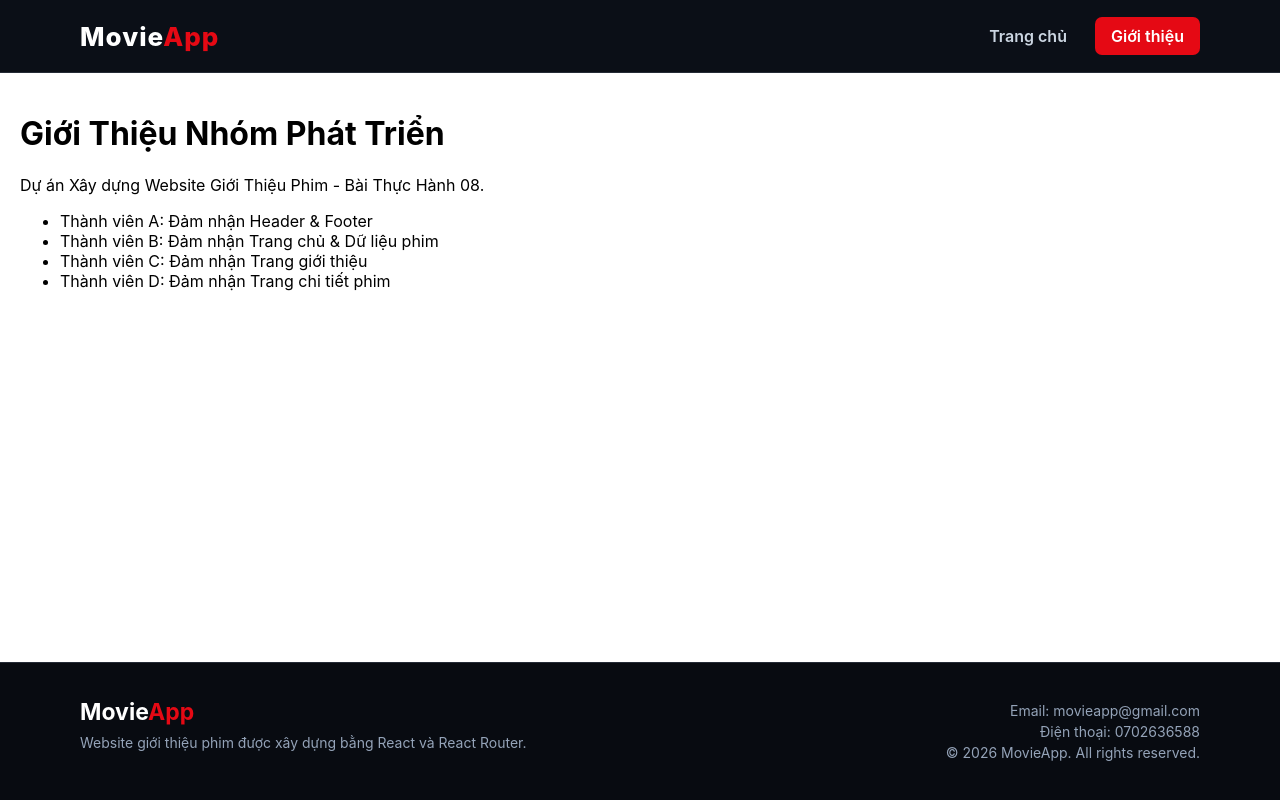
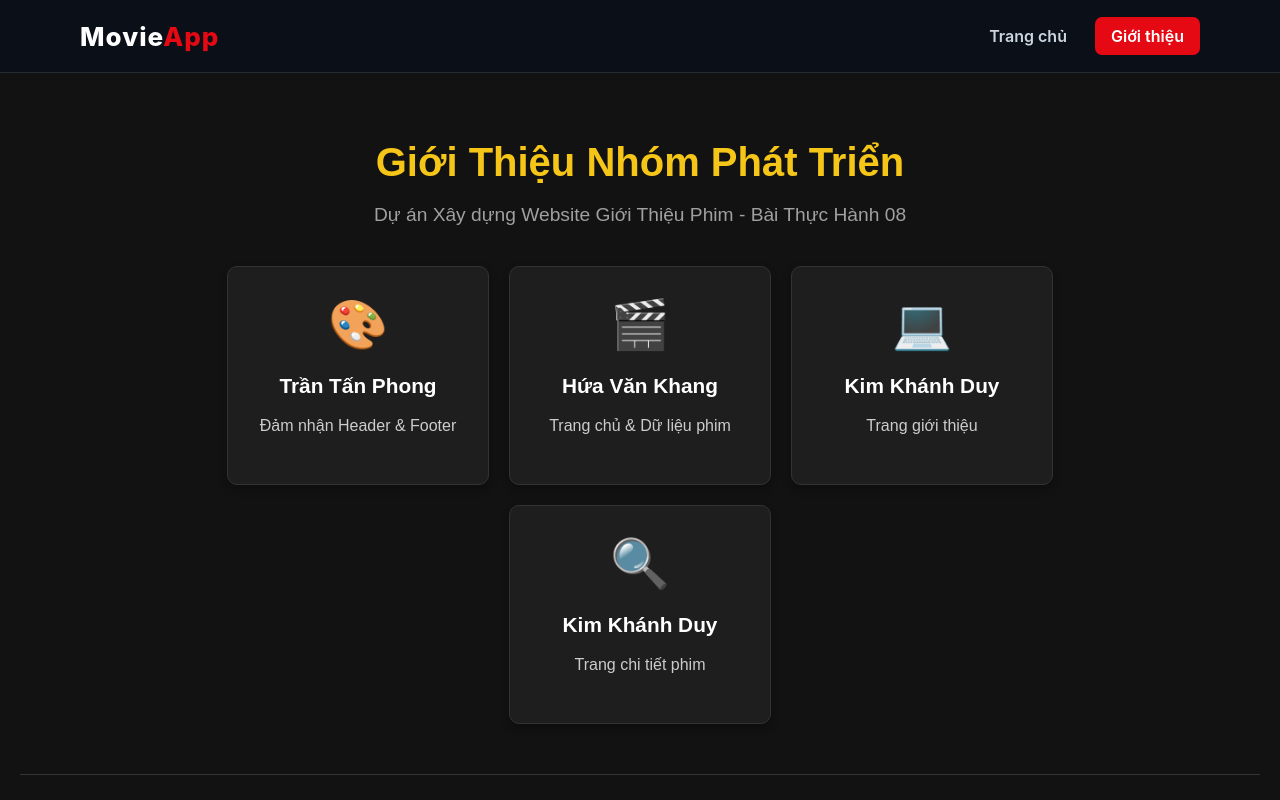
Before and after one commit to khanghv-dev/movie-app, a React (Create React App) app: page /about in a window 1280 px wide. Shown: the top 800 px of the page. Built offline with nearby package versions, Linux system fonts and the light colour scheme.

Commit message:
Thêm tính năng About page

```diff
--- /dev/null
+++ b/src/pages/AboutPage.css
@@ -0,0 +1,74 @@
+/* Bao quát toàn bộ trang giới thiệu */
+.about-container {
+  padding: 40px 20px;
+  background-color: #121212;
+  color: #ffffff;
+  min-height: 100vh;
+  font-family: 'Arial', sans-serif;
+  text-align: center;
+}
+
+/* Phần tiêu đề */
+.about-header h1 {
+  font-size: 2.5rem;
+  color: #f5c518;
+  margin-bottom: 10px;
+}
+
+.about-subtitle {
+  font-size: 1.2rem;
+  color: #a0a0a0;
+  margin-bottom: 40px;
+}
+
+/* Lưới chứa các thẻ thành viên */
+.team-grid {
+  display: flex;
+  flex-wrap: wrap;
+  justify-content: center;
+  gap: 20px;
+  max-width: 1000px;
+  margin: 0 auto;
+}
+
+/* Thiết kế thẻ (Card) cho từng thành viên */
+.team-card {
+  background-color: #1e1e1e;
+  border-radius: 10px;
+  padding: 30px 20px;
+  width: 220px;
+  box-shadow: 0 4px 8px rgba(0, 0, 0, 0.3);
+  transition: transform 0.3s ease, box-shadow 0.3s ease;
+  border: 1px solid #333;
+}
+
+.team-card:hover {
+  transform: translateY(-10px);
+  box-shadow: 0 8px 16px rgba(245, 197, 24, 0.2);
+  border-color: #f5c518;
+}
+
+.card-icon {
+  font-size: 3rem;
+  margin-bottom: 15px;
+}
+
+.team-card h3 {
+  font-size: 1.3rem;
+  margin-bottom: 10px;
+  color: #ffffff;
+}
+
+.team-card p {
+  font-size: 1rem;
+  color: #cccccc;
+  line-height: 1.5;
+}
+
+.about-footer {
+  margin-top: 50px;
+  padding-top: 20px;
+  border-top: 1px solid #333;
+  color: #888;
+  font-style: italic;
+}
--- a/src/pages/AboutPage.js
+++ b/src/pages/AboutPage.js
@@ -1,16 +1,34 @@
 import React from 'react';
+import './AboutPage.css';
 
 function AboutPage() {
+  const teamMembers = [
+    { id: 'A', name: 'Trần Tấn Phong', role: 'Đảm nhận Header & Footer', icon: '🎨' },
+    { id: 'B', name: 'Hứa Văn Khang', role: 'Trang chủ & Dữ liệu phim', icon: '🎬' },
+    { id: 'C', name: 'Kim Khánh Duy', role: 'Trang giới thiệu', icon: '💻' },
+    { id: 'D', name: 'Kim Khánh Duy', role: 'Trang chi tiết phim', icon: '🔍' },
+  ];
+
   return (
-    <div style={{ padding: '20px' }}>
-      <h1>Giới Thiệu Nhóm Phát Triển</h1>
-      <p>Dự án Xây dựng Website Giới Thiệu Phim - Bài Thực Hành 08.</p>
-      <ul>
-        <li>Thành viên A: Đảm nhận Header & Footer</li>
-        <li>Thành viên B: Đảm nhận Trang chủ & Dữ liệu phim</li>
-        <li>Thành viên C: Đảm nhận Trang giới thiệu</li>
-        <li>Thành viên D: Đảm nhận Trang chi tiết phim</li>
-      </ul>
+    <div className="about-container">
+      <div className="about-header">
+        <h1>Giới Thiệu Nhóm Phát Triển</h1>
+        <p className="about-subtitle">Dự án Xây dựng Website Giới Thiệu Phim - Bài Thực Hành 08</p>
+      </div>
+
+      <div className="team-grid">
+        {teamMembers.map((member) => (
+          <div className="team-card" key={member.id}>
+            <div className="card-icon">{member.icon}</div>
+            <h3>{member.name}</h3>
+            <p>{member.role}</p>
+          </div>
+        ))}
+      </div>
+
+      <div className="about-footer">
+        <p>Cảm ơn thầy/cô và các bạn đã trải nghiệm sản phẩm!</p>
+      </div>
     </div>
   );
 }
```
Also changed, not shown: 1 other file (tests, documents, lock files or other folders).
